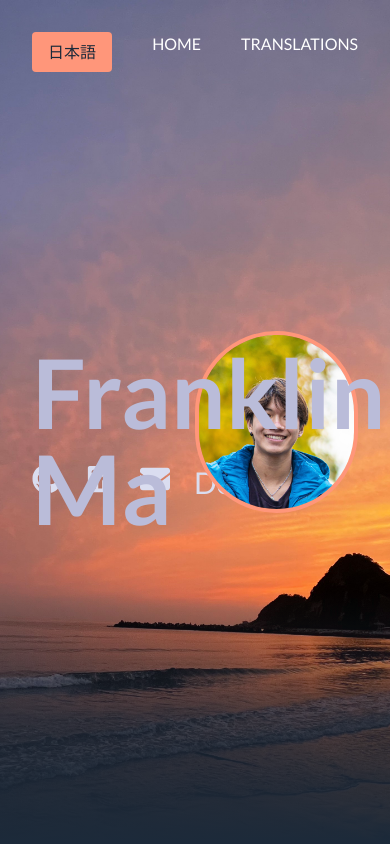
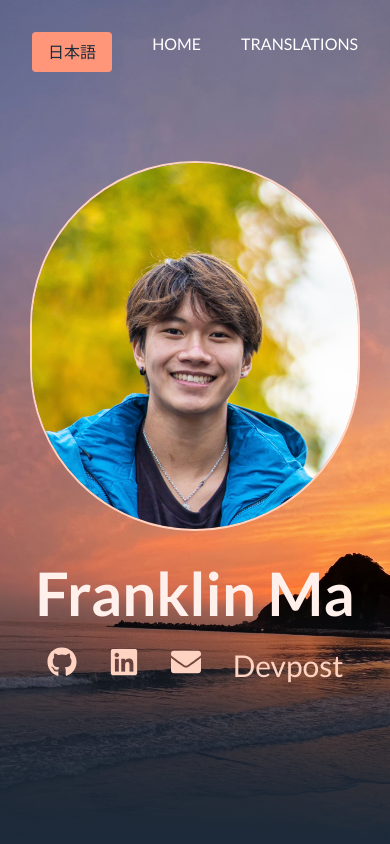
Before and after one commit to terwo/personal-portfolio, a Next.js app: page / in a window 390 px wide. Shown: the top 844 px of the page. Built offline with nearby package versions, Linux system fonts and the light colour scheme.

Commit message:
feat: update naming conventions for css colours
color variables now make more sense, and the hero section has been rearranged and more mobile responsive

```diff
--- a/src/app/page.js
+++ b/src/app/page.js
@@ -31,19 +31,32 @@ export default function Home() {
   }
 
   const heroContent = (
-    <div className="container mx-auto px-8 flex items-center">
-      <div className="w-1/2 pr-8">
-        <div className="animate-name-cycle">
-          <h1 className="text-8xl font-bold mb-2 text-primary-100">
+    <div className="container mx-auto px-2">
+      <div className="flex flex-col md:flex-row items-center">
+        {/* Profile */}
+        <div className="w-full md:w-1/2 md:mb-16 flex justify-center">
+          <Image
+            src="/images/profile_blue.jpg"
+            alt="Profile"
+            width={330}
+            height={440}
+            className="rounded-full border-2 border-primary-200"
+          />
+        </div>
+
+        {/* Name and Social Links */}
+        <div className="w-full md:w-1/2 flex flex-col items-center justify-center pt-8 md:pt-0 space-y-2">
+          <div className="text-center">
+            <h1 className="text-6xl font-bold mb-4 text-primary-100">
               Franklin Ma
             </h1>
           </div>
-        <div className="flex gap-6 text-3xl">
+          <div className="flex gap-8 text-3xl">
             <a
               href="https://github.com/terwo"
               target="_blank"
               rel="noopener noreferrer"
-            className="text-accent-200 hover:text-primary-100 transition-colors"
+              className="text-primary-200 hover:text-primary-100 transition-colors"
             >
               <FaGithub />
             </a>
@@ -51,13 +64,13 @@ export default function Home() {
               href="https://www.linkedin.com/in/franklinma27/"
               target="_blank"
               rel="noopener noreferrer"
-            className="text-accent-200 hover:text-primary-100 transition-colors"
+              className="text-primary-200 hover:text-primary-100 transition-colors"
             >
               <FaLinkedin />
             </a>
             <a
               href="mailto:franklinming.m27@icloud.com"
-            className="text-accent-200 hover:text-primary-100 transition-colors"
+              className="text-primary-200 hover:text-primary-100 transition-colors"
             >
               <FaEnvelope />
             </a>
@@ -65,23 +78,68 @@ export default function Home() {
               href="https://devpost.com/terwo"
               target="_blank"
               rel="noopener noreferrer"
-            className="text-accent-200 hover:text-primary-100 transition-colors"
+              className="text-primary-200 hover:text-primary-100 transition-colors"
             >
               Devpost
             </a>
           </div>
         </div>
-      <div className="w-1/2 flex justify-center">
-        <Image
-          src="/images/profile_blue.jpg"
-          alt="Profile"
-          width={300}
-          height={300}
-          className="rounded-full border-4 border-secondary-400"
-        />
       </div>
     </div>
   );
+
+  // const heroContent = (
+  //   <div className="container mx-auto px-8 flex items-center">
+  //     <div className="w-1/2 pr-8">
+  //       <div className="animate-name-cycle">
+  //         <h1 className="text-8xl font-bold mb-2 text-primary-100">
+  //           Franklin Ma
+  //         </h1>
+  //       </div>
+  //       <div className="flex gap-6 text-3xl">
+  //         <a
+  //           href="https://github.com/terwo"
+  //           target="_blank"
+  //           rel="noopener noreferrer"
+  //           className="text-primary-200 hover:text-primary-100 transition-colors"
+  //         >
+  //           <FaGithub />
+  //         </a>
+  //         <a
+  //           href="https://www.linkedin.com/in/franklinma27/"
+  //           target="_blank"
+  //           rel="noopener noreferrer"
+  //           className="text-primary-200 hover:text-primary-100 transition-colors"
+  //         >
+  //           <FaLinkedin />
+  //         </a>
+  //         <a
+  //           href="mailto:franklinming.m27@icloud.com"
+  //           className="text-primary-200 hover:text-primary-100 transition-colors"
+  //         >
+  //           <FaEnvelope />
+  //         </a>
+  //         <a
+  //           href="https://devpost.com/terwo"
+  //           target="_blank"
+  //           rel="noopener noreferrer"
+  //           className="text-primary-200 hover:text-primary-100 transition-colors"
+  //         >
+  //           Devpost
+  //         </a>
+  //       </div>
+  //     </div>
+  //     <div className="w-1/2 flex justify-center">
+  //       <Image
+  //         src="/images/profile_blue.jpg"
+  //         alt="Profile"
+  //         width={300}
+  //         height={300}
+  //         className="rounded-full border-4 border-primary-400"
+  //       />
+  //     </div>
+  //   </div>
+  // );
 
   return (
     <PageLayout heroContent={heroContent}>
--- a/src/components/Footer.js
+++ b/src/components/Footer.js
@@ -15,7 +15,7 @@ const Footer = () => {
             href="https://www.linkedin.com/in/franklinma27/"
             target="_blank"
             rel="noopener noreferrer"
-            className="hover:text-secondary-300 transition-colors"
+            className="hover:text-primary-300 transition-colors"
           >
             LinkedIn
           </a>
@@ -23,7 +23,7 @@ const Footer = () => {
             href="https://github.com/terwo"
             target="_blank"
             rel="noopener noreferrer"
-            className="hover:text-secondary-300 transition-colors"
+            className="hover:text-primary-300 transition-colors"
           >
             GitHub
           </a>
--- a/src/components/LanguageToggle.js
+++ b/src/components/LanguageToggle.js
@@ -8,7 +8,7 @@ const LanguageToggle = () => {
   return (
     <button
       onClick={toggleLanguage}
-      className="fixed top-8 left-8 z-20 px-4 py-2 bg-secondary-400 text-background-600 rounded hover:bg-secondary-300 transition-colors"
+      className="fixed top-8 left-8 z-20 px-4 py-2 bg-primary-400 text-background-600 rounded hover:bg-primary-300 transition-colors"
     >
       {language === "en" ? "日本語" : "English"}
     </button>
--- a/src/components/LoadingPage.js
+++ b/src/components/LoadingPage.js
@@ -45,7 +45,7 @@ const LoadingPage = ({ onLoadingComplete }) => {
           priority
         />
       </div>
-      <p className="text-xl font-semibold text-secondary-600">
+      <p className="text-xl font-semibold text-primary-600">
         Loading ... {progress}%
       </p>
     </div>
--- a/src/components/Motivations.js
+++ b/src/components/Motivations.js
@@ -11,9 +11,9 @@ const Motivations = () => {
   return (
     <section className="relative py-16 bg-gradient-to-b from-background-600 to-background-500">
       <div className="max-w-6xl mx-auto px-5">
-        <h2 className="text-3xl font-bold mb-6 py-4 relative text-secondary-100">
+        <h2 className="text-3xl font-bold mb-6 py-4 relative text-primary-100">
           {t.title}
-          <span className="block w-44 h-0.5 bg-secondary-400 mt-2"></span>
+          <span className="block w-44 h-0.5 bg-primary-400 mt-2"></span>
         </h2>
         <div className="flex flex-col md:flex-row gap-12 items-start">
           <div className="w-full md:w-1/2 pr-0 md:pr-6">
--- a/src/components/NavBar.js
+++ b/src/components/NavBar.js
@@ -17,8 +17,8 @@ const NavBar = () => {
         <li>
           <Link
             href="/"
-            className={`text-white hover:text-secondary-200 transition-colors ${
-              pathname === "/" ? "text-secondary-200" : ""
+            className={`text-white hover:text-primary-200 transition-colors ${
+              pathname === "/" ? "text-primary-200" : ""
             }`}
           >
             {t.nav.home}
@@ -27,8 +27,8 @@ const NavBar = () => {
         <li>
           <Link
             href="/translations"
-            className={`text-white hover:text-secondary-200 transition-colors ${
-              pathname === "/translations" ? "text-secondary-200" : ""
+            className={`text-white hover:text-primary-200 transition-colors ${
+              pathname === "/translations" ? "text-primary-200" : ""
             }`}
           >
             {t.nav.translations}
--- a/src/translations/index.js
+++ b/src/translations/index.js
@@ -55,7 +55,7 @@ export const translations = {
         { code: "JAPN200", name: "Intermediate Japanese", terms: "2024S" },
       ],
       cvParagraph:
-        "I also have work experience in project management and software development. More information can be found in",
+        "My previous work experience include project management at the UBC Cloud Innovation Centre, and software development at Sparkle AI. More information can be found in",
       cvLinkText: "my complete CV",
     },
     projects: {
--- a/tailwind.config.js
+++ b/tailwind.config.js
@@ -17,13 +17,6 @@ module.exports = {
       },
       colors: {
         primary: {
-          100: "#BABCD9",
-          200: "#516DA6",
-          300: "#2D3C59",
-          400: "#F2916D",
-          500: "#D9756C",
-        },
-        secondary: {
           100: "#FFF0EB",
           200: "#FFD3C2",
           300: "#FFB69E",
```
Also changed, not shown: src/app/translations/page.js (+6 -8 lines), src/components/AboutMe.js (+8 -8 lines), src/components/WorkCarousel.js (+9 -9 lines). Lines whose indentation alone changed are shown as unchanged.
